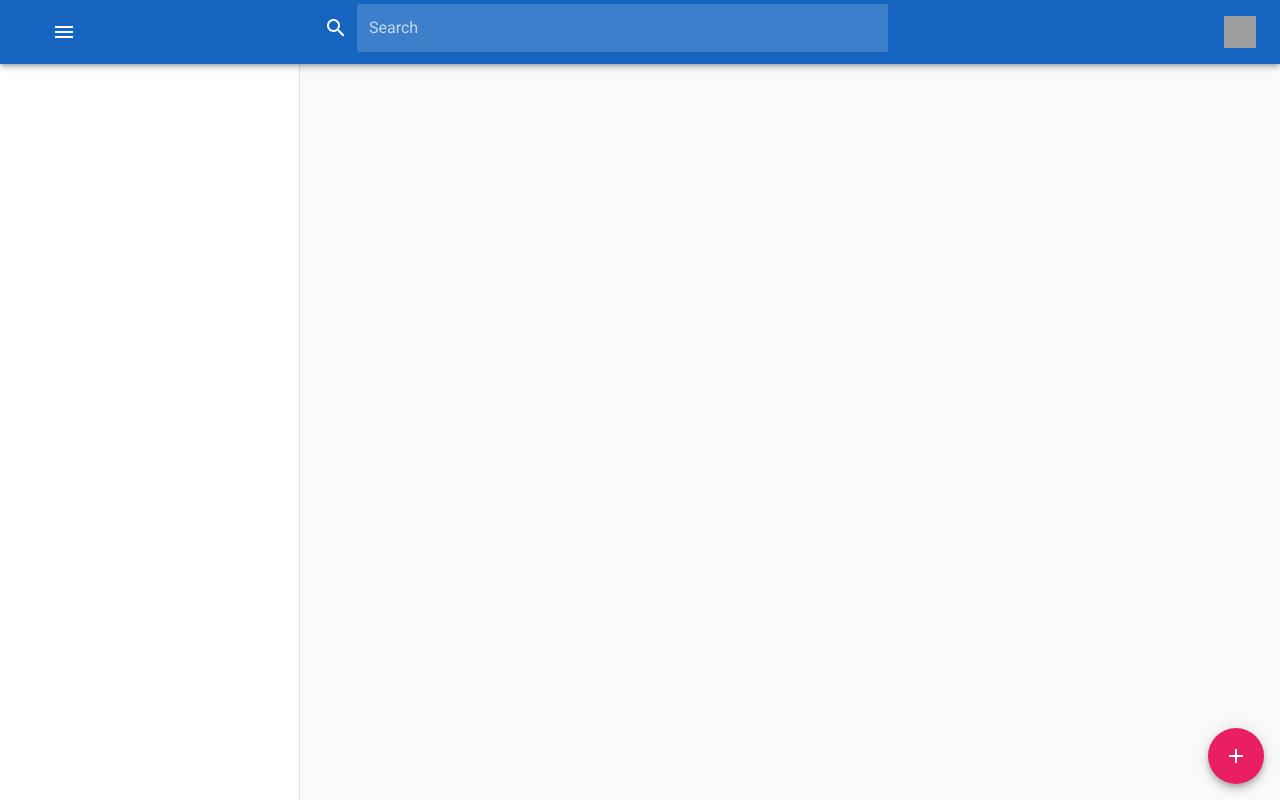
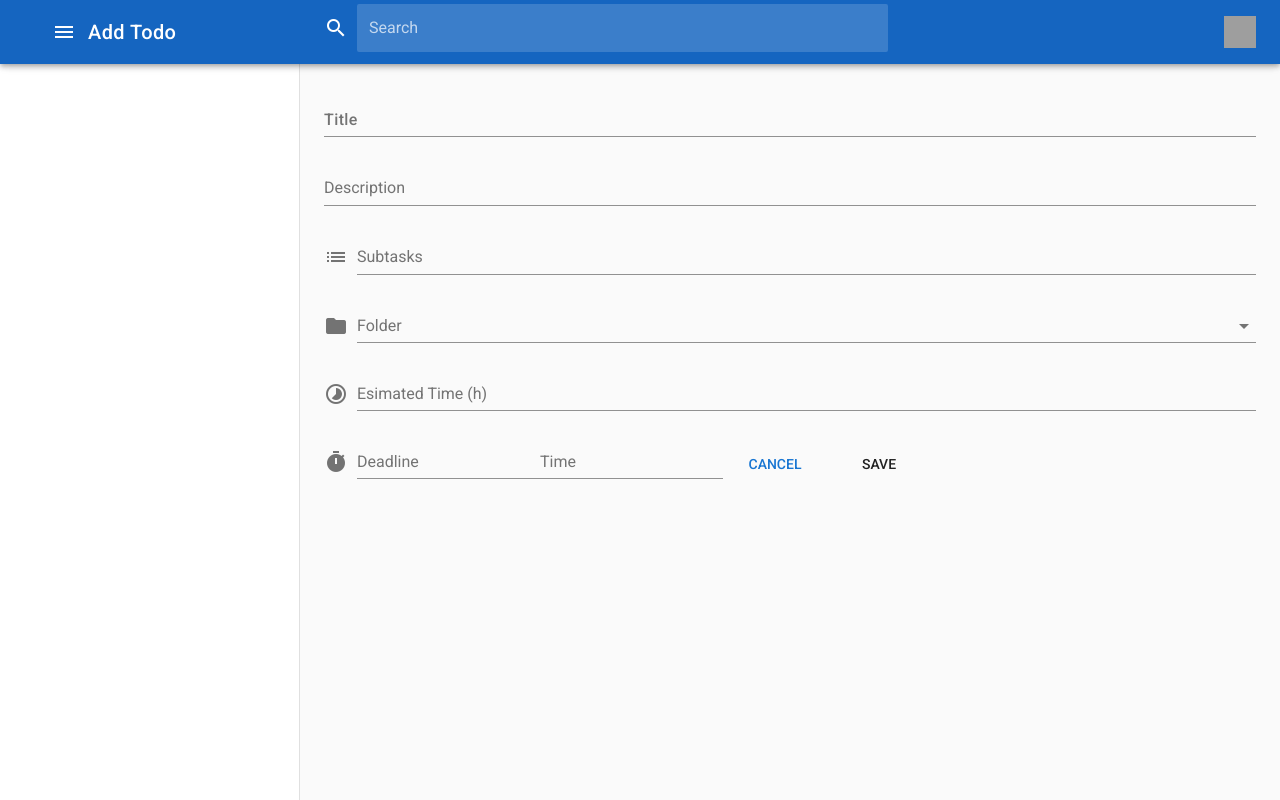
Before and after one commit to michaelschufi/vue-todos, a Vue app: page /#/add in a window 1280 px wide. Built offline with nearby package versions, Linux system fonts and the light colour scheme; grey boxes are pictures that could not be loaded.

Commit message:
added Add view

```diff
--- a/src/App.vue
+++ b/src/App.vue
@@ -1,55 +1,23 @@
-
 <template>
   <v-app id="inspire">
-    <v-navigation-drawer
-      fixed
-      :clipped="$vuetify.breakpoint.lgAndUp"
-      app
-      v-model="drawer"
-    >
+    <v-navigation-drawer fixed :clipped="$vuetify.breakpoint.lgAndUp" app v-model="drawer">
     </v-navigation-drawer>
-    <v-toolbar
-      color="blue darken-3"
-      dark
-      app
-      :clipped-left="$vuetify.breakpoint.lgAndUp"
-      fixed
-    >
+    <v-toolbar color="blue darken-3" dark app :clipped-left="$vuetify.breakpoint.lgAndUp" fixed>
       <v-toolbar-title class="toolbar-title ml-0 pl-3">
         <v-toolbar-side-icon @click.stop="drawer = !drawer"></v-toolbar-side-icon>
-        <span class="hidden-sm-and-down">{{ title }}</span>
+        <span>{{title}}</span>
       </v-toolbar-title>
-      <v-text-field
-        flat
-        solo-inverted
-        prepend-icon="search"
-        label="Search"
-        class="hidden-sm-and-down"
-      ></v-text-field>
-      <v-spacer></v-spacer>
+      <v-text-field flat solo-inverted prepend-icon="search" label="Search"></v-text-field>
+      <v-spacer class="hidden-sm-and-down"></v-spacer>
       <v-btn icon large>
         <v-avatar size="32px" tile>
-          <img
-            src="https://vuetifyjs.com/static/doc-images/logo.svg"
-            alt="Vuetify"
-          >
+          <img src="https://vuetifyjs.com/static/doc-images/logo.svg" alt="Vuetify">
         </v-avatar>
       </v-btn>
     </v-toolbar>
     <v-content fluid>
       <router-view></router-view>
     </v-content>
-    <v-btn
-      fab
-      bottom
-      right
-      color="pink"
-      dark
-      fixed
-      @click.stop="dialog = !dialog"
-    >
-      <v-icon>add</v-icon>
-    </v-btn>
   </v-app>
 </template>
 
--- a/src/main.js
+++ b/src/main.js
@@ -1,9 +1,9 @@
 import Vue from "vue";
-import Vuetify from "vuetify";
 import App from "./App.vue";
 import router from "./router";
 import store from "./store";
 import "./registerServiceWorker";
+import Vuetify from "vuetify";
 import "vuetify/dist/vuetify.min.css";
 
 Vue.config.productionTip = false;
--- a/src/router.js
+++ b/src/router.js
@@ -1,7 +1,7 @@
 import Vue from "vue";
 import Router from "vue-router";
 import Home from "./views/Home.vue";
-import About from "./views/About.vue";
+import Add from "./views/Add.vue";
 
 Vue.use(Router);
 
@@ -13,9 +13,9 @@ export default new Router({
       component: Home
     },
     {
-      path: "/about",
-      name: "about",
-      component: About
+      path: "/add",
+      name: "Add Todo",
+      component: Add
     }
   ]
 });
--- a/src/store.js
+++ b/src/store.js
@@ -4,7 +4,13 @@ import Vuex from "vuex";
 Vue.use(Vuex);
 
 export default new Vuex.Store({
-  state: {},
-  mutations: {},
+  state: {
+    todos: []
+  },
+  mutations: {
+    addTodo: (state, todo) => {
+      state.todos.push(todo)
+    }
+  },
   actions: {}
 });
--- /dev/null
+++ b/src/views/Add.vue
@@ -0,0 +1,64 @@
+<template>
+  <form v-on:submit="addTodo">
+    <v-container grid-list-sm class="pa-4">
+      <v-text-field class="title" v-model="title" name="title" label="Title" required></v-text-field>
+
+      <v-text-field label="Description" v-model="description" name="description" multi-line rows="1" auto-grow></v-text-field>
+
+      <v-text-field v-model="subtasks" name="subtasks" label="Subtasks" multi-line rows="1" auto-grow prepend-icon="list"></v-text-field>
+
+      <v-select :items="folders" v-model="folder" label="Folder" prepend-icon="folder"></v-select>
+
+      <v-text-field label="Esimated Time (h)" hint="#:## / #.#" v-model="estimatedTime" prepend-icon="timelapse"></v-text-field>
+
+      <v-dialog ref="dateDialog" persistent v-model="dateModal" lazy width="290px" :return-value.sync="date" @click="dateModal = false">
+        <v-text-field slot="activator" label="Deadline" v-model="date" prepend-icon="timer" hint="YYYY-mm-dd"></v-text-field>
+        <v-date-picker v-model="date" scrollable @input="$refs.dateDialog.save(date)">
+          <v-spacer></v-spacer>
+          <v-btn flat color="primary" @click="dateModal = false">Cancel</v-btn>
+          <v-btn flat color="primary" @click="$refs.dateDialog.save(date)">OK</v-btn>
+        </v-date-picker>
+      </v-dialog>
+      <v-dialog ref="timeDialog" persistent v-model="timeModal" lazy width="290px" :return-value.sync="time" @click="timeModal = false">
+        <v-text-field slot="activator" label="Time" v-model="time" hint="hh:mm"></v-text-field>
+        <v-time-picker v-model="time" scrollable>
+          <v-spacer></v-spacer>
+          <v-btn flat color="primary" @click="timeModal = false">Cancel</v-btn>
+          <v-btn flat color="primary" @click="$refs.timeDialog.save(time)">OK</v-btn>
+        </v-time-picker>
+      </v-dialog>
+
+      <v-btn flat color="primary" @click="dialog = false">Cancel</v-btn>
+      <v-btn flat @click="dialog = false" type="submit">Save</v-btn>
+    </v-container>
+  </form>
+</template>
+
+<script>
+export default {
+  name: "add",
+  data() {
+    return {
+      title: null,
+      description: null,
+      subtasks: null,
+      folders: [],
+      folder: null,
+      estimatedTime: null,
+      date: null,
+      dateModal: false,
+      time: null,
+      timeModal: false
+    };
+  },
+  methods: {
+    addTodo: function(event) {
+      event.preventDefault();
+      this.$store.commit("addTodo", {
+        title: this.$data.title
+      });
+      this.$router.go("/");
+    }
+  }
+};
+</script>
--- a/src/views/Home.vue
+++ b/src/views/Home.vue
@@ -1,7 +1,12 @@
 <template>
   <div class="home">
     <img src="../assets/logo.png">
-    <HelloWorld msg="Welcome to Your Vue.js App"/>
+    <HelloWorld msg="Welcome to Your Vue.js App" />
+    <router-link to="/add">
+      <v-btn fab bottom right color="pink" dark fixed>
+        <v-icon>add</v-icon>
+      </v-btn>
+    </router-link>
   </div>
 </template>
 
```
